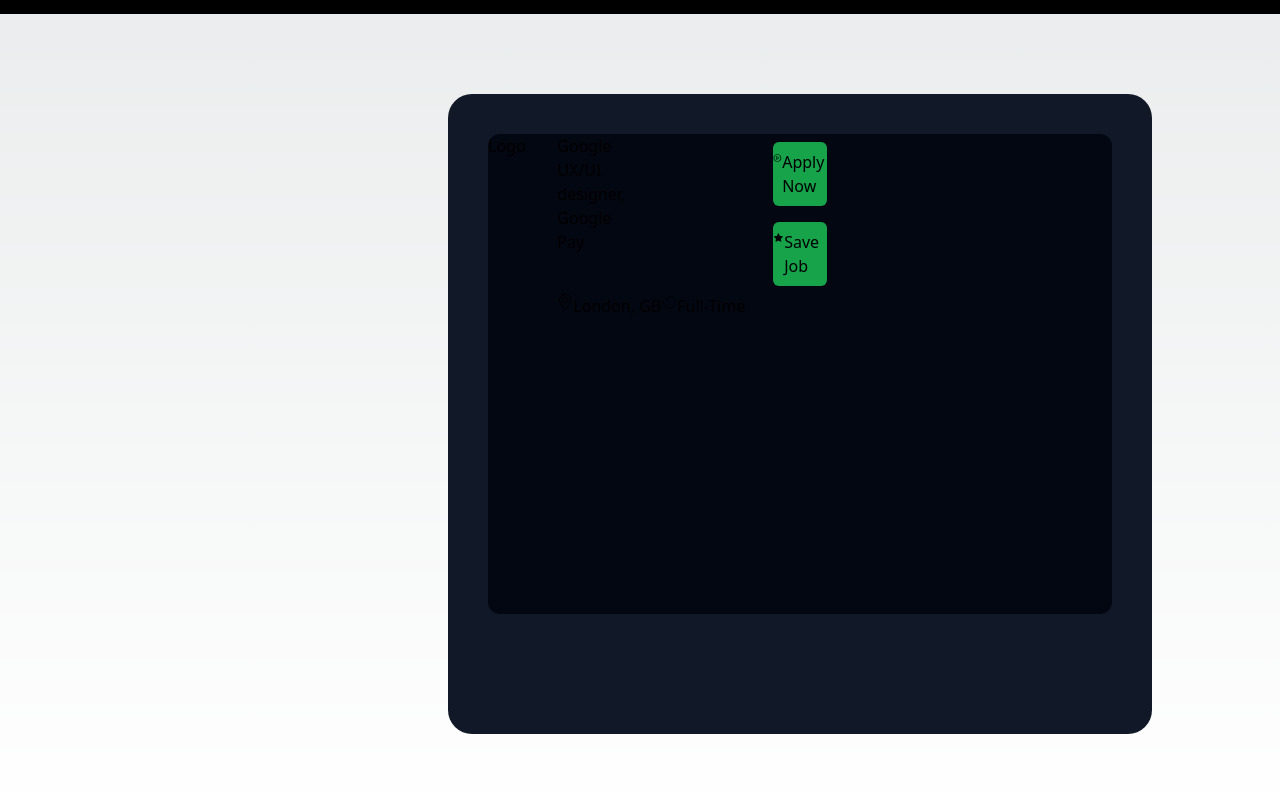
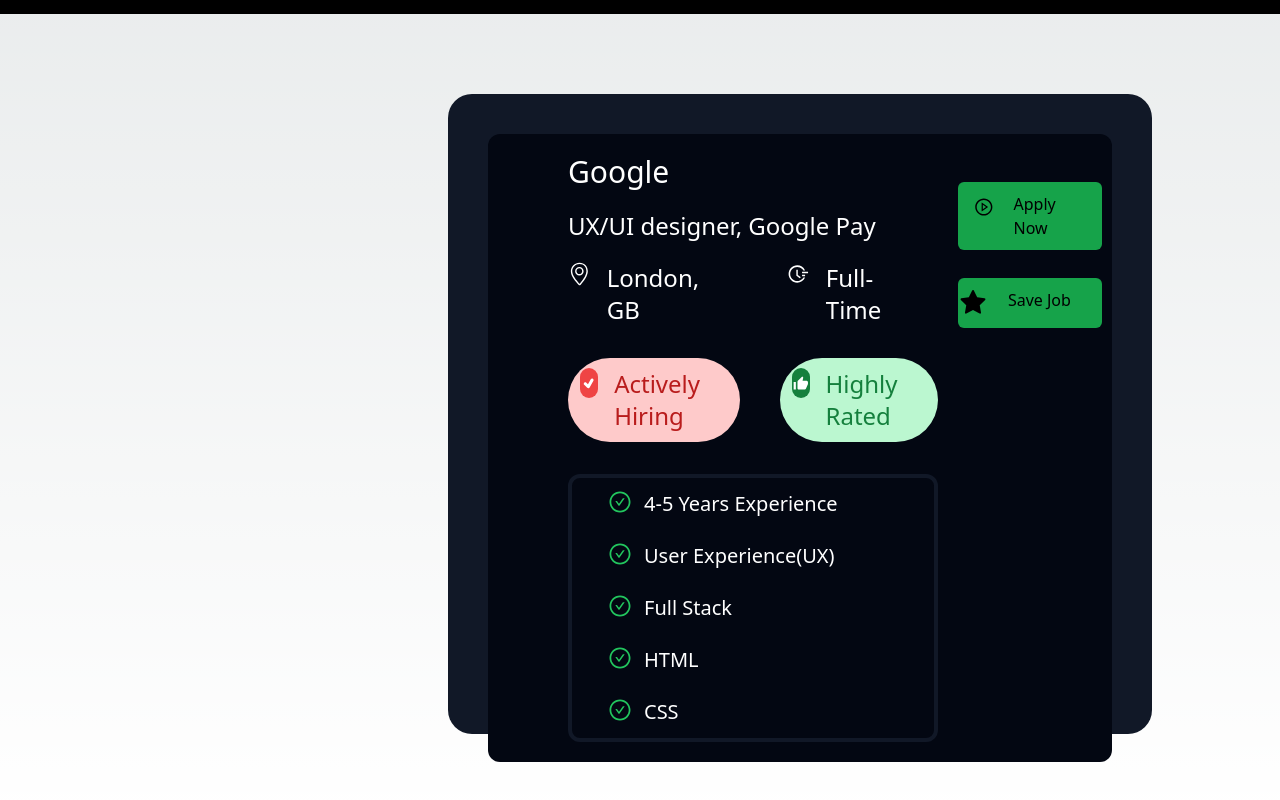
Before and after one commit to Pritesh-0/SEJP, a Next.js app: page / in a window 1280 px wide. Shown: the part 786-1586 px from the top of the page. Built offline with nearby package versions, Linux system fonts and the light colour scheme.

Commit message:
created job card

```diff
--- a/src/pages/components/Card.jsx
+++ b/src/pages/components/Card.jsx
@@ -1,50 +1,105 @@
 import { SlLocationPin } from 'react-icons/sl'
-import { CiTimer } from 'react-icons/ci'
-import {AiOutlinePlayCircle,AiFillStar} from 'react-icons/ai'
+import { AiOutlinePlayCircle, AiFillStar, AiOutlineFieldTime, AiOutlineCheckCircle } from 'react-icons/ai'
+import { IoMdThumbsUp } from 'react-icons/io'
+import { TiTick } from 'react-icons/ti'
+import Image from 'next/image'
+import google from '/public/google.png'
 
-export default function Home(){
-    return(
-        <div className='grid grid-cols-9 grid-rows-3 relative bg-gray-950 mx-10 my-10 rounded-xl'>
-            <div className='row-start-1'>
-                Logo
+export default function Home() {
+    return (
+        <div className='flex relative bg-gray-950 mx-10 my-10 rounded-xl text-white'>
+            <div className='flex px-5 py-5 ml-5 mt-5'>
+                <Image src={google} className='h-16 w-24' />
             </div>
-            <div className='col-start-2'>
-                <h1>
+            <div className='grow px-5 py-5'>
+                <div className=''>
+                    <h1 className='text-3xl'>
                         Google
                     </h1>
-                <h2>
+                    <h2 className='text-2xl py-5'>
                         UX/UI designer, Google Pay
                     </h2>
                 </div>
-            <div className='row-start-2 col-start-2 col-span-3'>
+                <div className='flex text-2xl'>
                     <div className='flex'>
-                <SlLocationPin />
-                <h2>
+                        <SlLocationPin className='text-2xl' />
+                        <h2 className='px-4'>
                             London, GB
                         </h2>
-                {/* </div>
-                <div> */}
-                <CiTimer />
-                <h2>
+                    </div>
+                    <div className='flex ml-10'>
+                        <AiOutlineFieldTime className='text-2xl' />
+                        <h2 className='px-4'>
                             Full-Time
                         </h2>
                     </div>
                 </div>
-            <div className='flex flex-col col-start-5 text-black '>
-                <div className='flex bg-green-600 rounded-md py-2 m-2'>
-                <AiOutlinePlayCircle/>
-                <h2>
+                <div className='flex text-2xl py-8'>
+                    <div className='flex justify-center bg-red-200 text-red-700 rounded-full px-3 py-2.5'>
+                        <TiTick className='rounded-full text-3xl text-white bg-red-500'/>
+                        <h2 className='px-4'>
+                            Actively Hiring
+                        </h2>
+                    </div>
+                    <div className='flex justify-center bg-green-200 text-green-700 rounded-full ml-10 px-3 py-2.5'>
+                        <IoMdThumbsUp className='rounded-full text-3xl text-white bg-green-700'/>
+                        <h2 className='px-4'>
+                            Highly Rated
+                        </h2>
+                    </div>
+                </div>
+                <div className='flex flex-wrap border-4 border-gray-900 rounded-xl'>
+                    <div className='flex text-xl mr-9 py-3 px-9'>
+                        <AiOutlineCheckCircle className='text-green-500 text-2xl'/>
+                        <h2 className='px-3'>
+                            4-5 Years Experience
+                        </h2>
+                    </div>
+                    <div className='flex text-xl mr-9 py-3 px-9'>
+                        <AiOutlineCheckCircle className='text-green-500 text-2xl'/>
+                        <h2 className='px-3'>
+                            User Experience(UX)
+                        </h2>
+                    </div>
+                    <div className='flex text-xl mr-9 py-3 px-9'>
+                        <AiOutlineCheckCircle className='text-green-500 text-2xl'/>
+                        <h2 className='px-3'>
+                            Full Stack
+                        </h2>
+                    </div>
+                    <div className='flex text-xl mr-9 py-3 px-9'>
+                        <AiOutlineCheckCircle className='text-green-500 text-2xl'/>
+                        <h2 className='px-3'>
+                            HTML
+                        </h2>
+                    </div>
+                    <div className='flex text-xl mr-9 py-3 px-9'>
+                        <AiOutlineCheckCircle className='text-green-500 text-2xl'/>
+                        <h2 className='px-3'>
+                            CSS
+                        </h2>
+                    </div>
+                </div>
+            </div>
+
+
+
+            <div className='flex flex-col text-black py-5 text-l'>
+                <div className='flex bg-green-600 rounded-md mt-7 py-2.5 px-4 mr-9'>
+                    <AiOutlinePlayCircle className='text-3xl' />
+                    <h2 className='px-5'>
                         Apply Now
                     </h2>
                 </div>
 
-                <div className='flex bg-green-600 rounded-md py-2 m-2'>
-                <AiFillStar/>
-                <h2>
+                <div className='flex bg-green-600 rounded-md mt-7 py-2.5 mr-9'>
+                    <AiFillStar className='text-3xl' />
+                    <h2 className='px-5'>
                         Save Job
                     </h2>
                 </div>
             </div>
+
         </div>
     )
 }
```
Also changed, not shown: public/google.png (added). Lines whose indentation alone changed are shown as unchanged.
